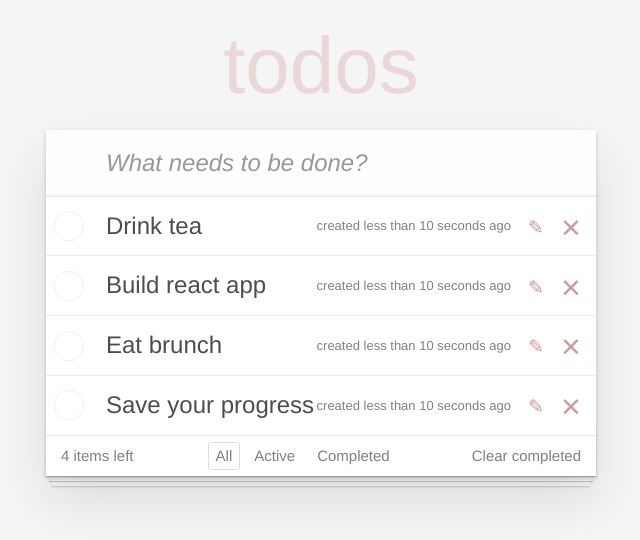
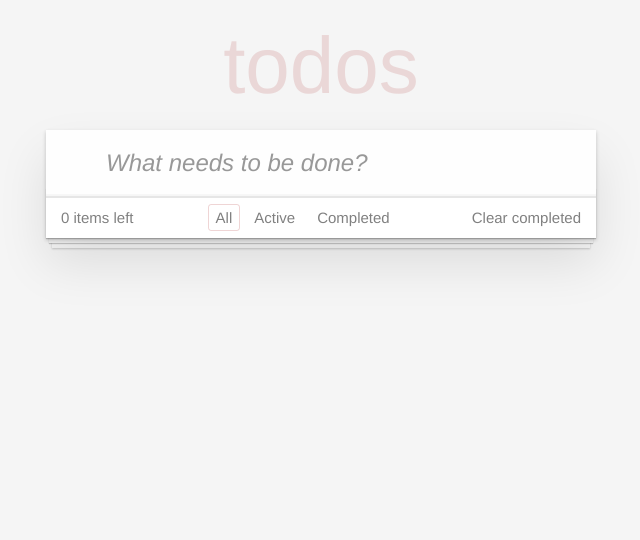
Before and after one commit to kormund/react-todo, a React (Create React App) app: page / in a window 1280 px wide. Shown: the top 540 px of the page, without its empty margins (319-959 px from the left). Built offline with nearby package versions, Linux system fonts and the light colour scheme.

Commit message:
Update App.js

```diff
--- a/src/components/App/App.js
+++ b/src/components/App/App.js
@@ -8,12 +8,7 @@ import TaskList from '../TaskList/TaskList'
 export default class App extends Component {
   maxId = Math.floor(Math.random() * 100 + 1)
   state = {
-    taskData: [
-      this.createTask('Drink tea'),
-      this.createTask('Build react app'),
-      this.createTask('Eat brunch'),
-      this.createTask('Save your progress'),
-    ],
+    taskData: [],
 
     filter: 'all',
     timer: new Date(),
```
